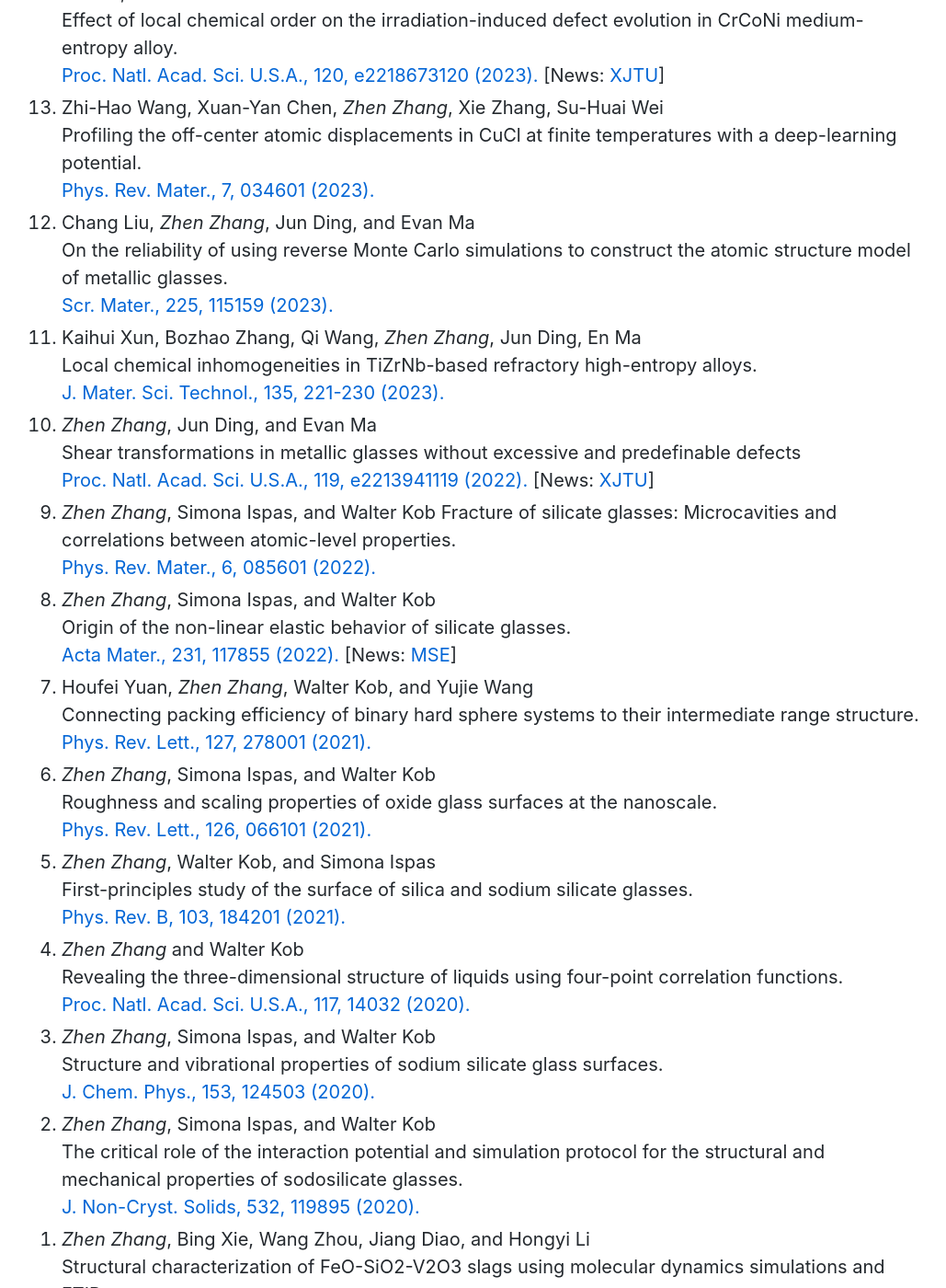
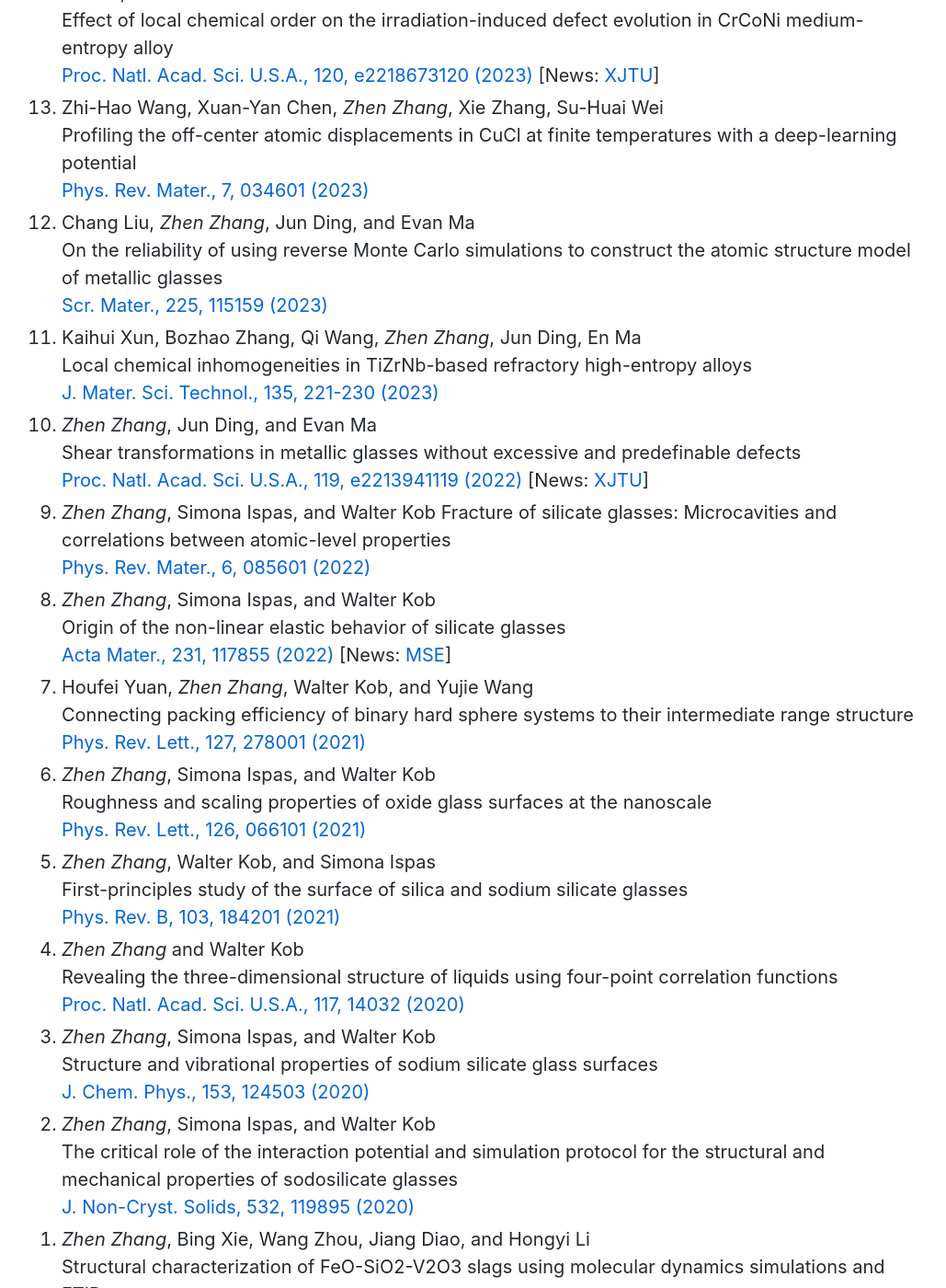
Before and after one commit to zhenzhang1991/zhenzhang1991.github.io, a Jekyll site: the page built from index.md, in a window 1280 px wide and 1400 px high, scrolled down 5314 px. Shown: the whole window at 92% size, without its empty margins (123-1152 px from the left). Built offline with Jekyll 4.4.1, drawn with Linux system fonts in a browser that asks for light colours; Markdown is read by kramdown in place of the engine named in the settings; comment, search, counter and statistics services are not loaded; some of the changed text lies outside the part shown.

```diff
--- a/index.md
+++ b/index.md
@@ -86,59 +86,59 @@ Publication for more details:
 
 # Publications
 0. Linfeng Ding, Ranran Lu, Lianjun Wang, Qiuju Zheng, John C. Mauro, *Zhen Zhang* <br>
-   Nanoindentation-induced evolution of atomic-level properties in silicate glass: Insights from molecular dynamics simulations. <br>
-   [J. Am. Ceram. Soc., 107,1448 (2024).](docs/2023-lu-jace.pdf) [Editor's Choice]
+   Nanoindentation-induced evolution of atomic-level properties in silicate glass: Insights from molecular dynamics simulations <br>
+   [J. Am. Ceram. Soc., 107,1448 (2024)](docs/2023-lu-jace.pdf) [Editor's Choice]
 0. Jiajun Tang, Xiaohui Wen, *Zhen Zhang*, Deyin Wang, Xinbiao Huang, Yujie Wang <br>
-   Influence of friction on the packing efficiency and short-to-intermediate range structure of hard-sphere systems. <br>
-   [J. Chem. Phys., 159, 194901 (2023).](docs/2023-tang-jcp.pdf)
+   Influence of friction on the packing efficiency and short-to-intermediate range structure of hard-sphere systems <br>
+   [J. Chem. Phys., 159, 194901 (2023)](docs/2023-tang-jcp.pdf)
 0. *Zhen Zhang*, Simona Ispas, Walter Kob <br>
    Surface properties of alkali silicate glasses: Influence of the modifiers. <br>
-   [J. Chem. Phys., 158, 244504 (2023).](docs/2023-zhang-jcp.pdf)
+   [J. Chem. Phys., 158, 244504 (2023)](docs/2023-zhang-jcp.pdf)
 0. Navneet Singh, *Zhen Zhang*, AK Sood, Walter Kob, Rajesh Ganapathy <br>
-   Intermediate-range order governs dynamics in dense colloidal liquids. <br>
-   [Proc. Natl. Acad. Sci. U.S.A.,120, e2300923120 (2023).](docs/2023-singh-pnas.pdf)
+   Intermediate-range order governs dynamics in dense colloidal liquids <br>
+   [Proc. Natl. Acad. Sci. U.S.A.,120, e2300923120 (2023)](docs/2023-singh-pnas.pdf)
 0. *Zhen Zhang*, Zhengxiong Su, Bozhao Zhang, Qin Yu, Jun Ding, Tan Shi, Chenyang Lu, Robert O. Ritchie, Evan Ma <br>
-   Effect of local chemical order on the irradiation-induced defect evolution in CrCoNi medium-entropy alloy.<br>
-   [Proc. Natl. Acad. Sci. U.S.A., 120, e2218673120 (2023).](docs/2023-zhang-pnas.pdf) [News: [XJTU](http://news.xjtu.edu.cn/info/1033/193974.htm)]
+   Effect of local chemical order on the irradiation-induced defect evolution in CrCoNi medium-entropy alloy<br>
+   [Proc. Natl. Acad. Sci. U.S.A., 120, e2218673120 (2023)](docs/2023-zhang-pnas.pdf) [News: [XJTU](http://news.xjtu.edu.cn/info/1033/193974.htm)]
 0. Zhi-Hao Wang, Xuan-Yan Chen, *Zhen Zhang*, Xie Zhang, Su-Huai Wei <br>
-   Profiling the off-center atomic displacements in CuCl at finite temperatures with a deep-learning potential. <br>
-   [Phys. Rev. Mater., 7, 034601 (2023).](docs/2023-wang-prm.pdf)
+   Profiling the off-center atomic displacements in CuCl at finite temperatures with a deep-learning potential <br>
+   [Phys. Rev. Mater., 7, 034601 (2023)](docs/2023-wang-prm.pdf)
 0. Chang Liu, *Zhen Zhang*, Jun Ding, and Evan Ma <br>
-   On the reliability of using reverse Monte Carlo simulations to construct the atomic structure model of metallic glasses.<br>
-   [Scr. Mater., 225, 115159 (2023).](docs/2022-liu-scripta.pdf)
+   On the reliability of using reverse Monte Carlo simulations to construct the atomic structure model of metallic glasses<br>
+   [Scr. Mater., 225, 115159 (2023)](docs/2022-liu-scripta.pdf)
 0. Kaihui Xun, Bozhao Zhang, Qi Wang, *Zhen Zhang*, Jun Ding, En Ma <br>
-   Local chemical inhomogeneities in TiZrNb-based refractory high-entropy alloys. <br>
-   [J. Mater. Sci. Technol., 135, 221-230 (2023).](docs/2023-xun-jmst.pdf)
+   Local chemical inhomogeneities in TiZrNb-based refractory high-entropy alloys <br>
+   [J. Mater. Sci. Technol., 135, 221-230 (2023)](docs/2023-xun-jmst.pdf)
 0. *Zhen Zhang*, Jun Ding, and Evan Ma <br>
    Shear transformations in metallic glasses without excessive and predefinable defects <br>
-   [Proc. Natl. Acad. Sci. U.S.A., 119, e2213941119 (2022).](docs/2022-zhang-pnas.pdf) [News: [XJTU](http://news.xjtu.edu.cn/info/1219/189693.htm)]
+   [Proc. Natl. Acad. Sci. U.S.A., 119, e2213941119 (2022)](docs/2022-zhang-pnas.pdf) [News: [XJTU](http://news.xjtu.edu.cn/info/1219/189693.htm)]
 0. *Zhen Zhang*, Simona Ispas, and Walter Kob
-   Fracture of silicate glasses: Microcavities and correlations between atomic-level properties. <br>
-   [Phys. Rev. Mater., 6, 085601 (2022).](docs/2022-zhang-prm.pdf)
+   Fracture of silicate glasses: Microcavities and correlations between atomic-level properties <br>
+   [Phys. Rev. Mater., 6, 085601 (2022)](docs/2022-zhang-prm.pdf)
 0. *Zhen Zhang*, Simona Ispas, and Walter Kob <br>
-   Origin of the non-linear elastic behavior of silicate glasses. <br>
-   [Acta Mater., 231, 117855 (2022).](docs/2022-zhang-acta.pdf) [News: [MSE](https://mp.weixin.qq.com/s/kmkXOZsHK5hV2Nso0SdtVA)]
+   Origin of the non-linear elastic behavior of silicate glasses <br>
+   [Acta Mater., 231, 117855 (2022)](docs/2022-zhang-acta.pdf) [News: [MSE](https://mp.weixin.qq.com/s/kmkXOZsHK5hV2Nso0SdtVA)]
 0. Houfei Yuan, *Zhen Zhang*, Walter Kob, and Yujie Wang <br>
-   Connecting packing efficiency of binary hard sphere systems to their intermediate range structure. <br>
-   [Phys. Rev. Lett., 127, 278001 (2021).](docs/2021-yuan-prl.pdf)
+   Connecting packing efficiency of binary hard sphere systems to their intermediate range structure <br>
+   [Phys. Rev. Lett., 127, 278001 (2021)](docs/2021-yuan-prl.pdf)
 0. *Zhen Zhang*, Simona Ispas, and Walter Kob <br>
-   Roughness and scaling properties of oxide glass surfaces at the nanoscale. <br>
-   [Phys. Rev. Lett., 126, 066101 (2021).](docs/2021-zhang-prl.pdf)
+   Roughness and scaling properties of oxide glass surfaces at the nanoscale <br>
+   [Phys. Rev. Lett., 126, 066101 (2021)](docs/2021-zhang-prl.pdf)
 0. *Zhen Zhang*, Walter Kob, and Simona Ispas <br>
-   First-principles study of the surface of silica and sodium silicate glasses. <br>
-   [Phys. Rev. B, 103, 184201 (2021).](docs/2021-zhang-prb.pdf)
+   First-principles study of the surface of silica and sodium silicate glasses <br>
+   [Phys. Rev. B, 103, 184201 (2021)](docs/2021-zhang-prb.pdf)
 0. *Zhen Zhang* and Walter Kob <br>
-   Revealing the three-dimensional structure of liquids using four-point correlation functions. <br>
-   [Proc. Natl. Acad. Sci. U.S.A., 117, 14032 (2020).](docs/2020-zhang-pnas.pdf)
+   Revealing the three-dimensional structure of liquids using four-point correlation functions <br>
+   [Proc. Natl. Acad. Sci. U.S.A., 117, 14032 (2020)](docs/2020-zhang-pnas.pdf)
 0. *Zhen Zhang*, Simona Ispas, and Walter Kob <br>
-   Structure and vibrational properties of sodium silicate glass surfaces. <br>
-   [J. Chem. Phys., 153, 124503 (2020).](docs/2020-zhang-jcp.pdf)
+   Structure and vibrational properties of sodium silicate glass surfaces <br>
+   [J. Chem. Phys., 153, 124503 (2020)](docs/2020-zhang-jcp.pdf)
 0. *Zhen Zhang*, Simona Ispas, and Walter Kob <br>
-   The critical role of the interaction potential and simulation protocol for the structural and mechanical properties of sodosilicate glasses. <br>
-   [J. Non-Cryst. Solids, 532, 119895 (2020).](docs/2020-zhang-jncs.pdf)
+   The critical role of the interaction potential and simulation protocol for the structural and mechanical properties of sodosilicate glasses <br>
+   [J. Non-Cryst. Solids, 532, 119895 (2020)](docs/2020-zhang-jncs.pdf)
 0. *Zhen Zhang*, Bing Xie, Wang Zhou, Jiang Diao, and Hongyi Li <br>
-   Structural characterization of FeO-SiO2-V2O3 slags using molecular dynamics simulations and FTIR spectroscopy. <br>
-   [ISIJ Int., 56, 828 (2016).](docs/2016-zhang-isij.pdf)
+   Structural characterization of FeO-SiO2-V2O3 slags using molecular dynamics simulations and FTIR spectroscopy <br>
+   [ISIJ Int., 56, 828 (2016)](docs/2016-zhang-isij.pdf)
 {: reversed="reversed"}
 * * *
 
```
Also changed, not shown: other parts of index.md (+7 -7 lines).
